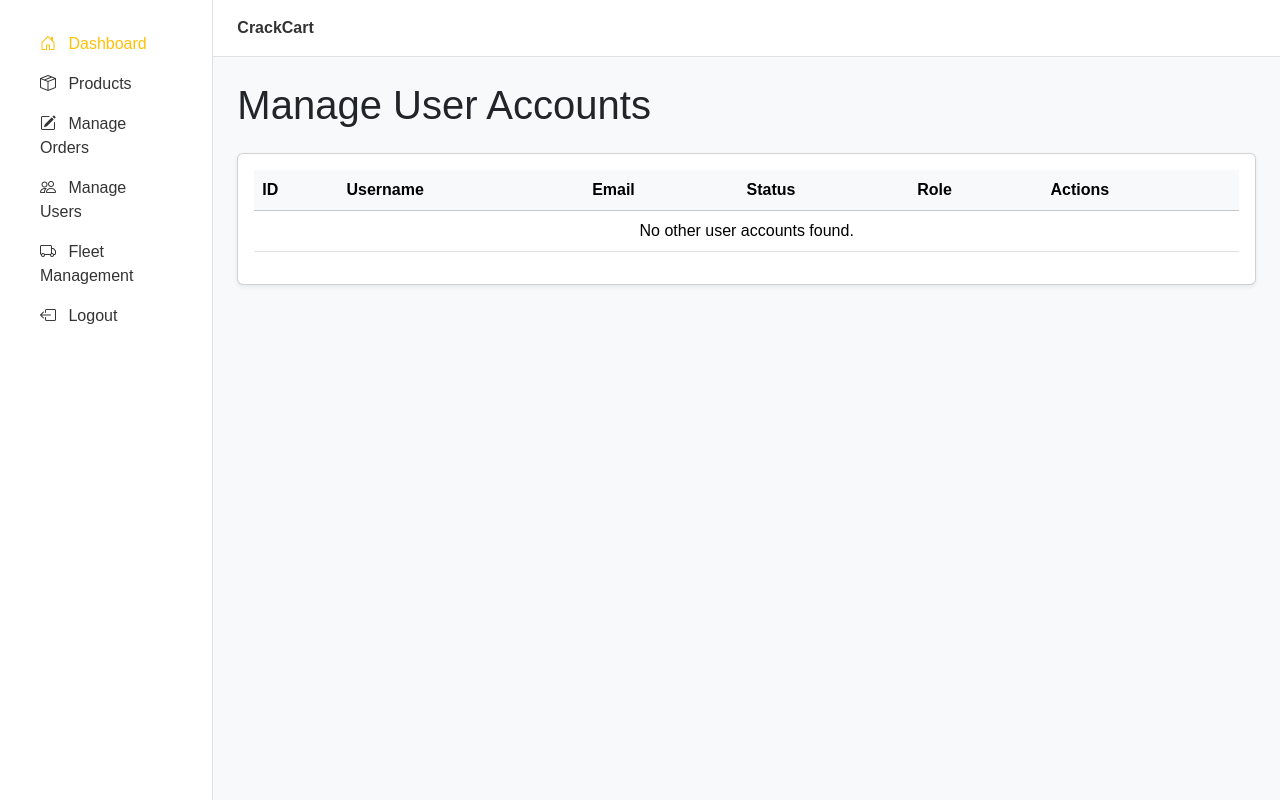
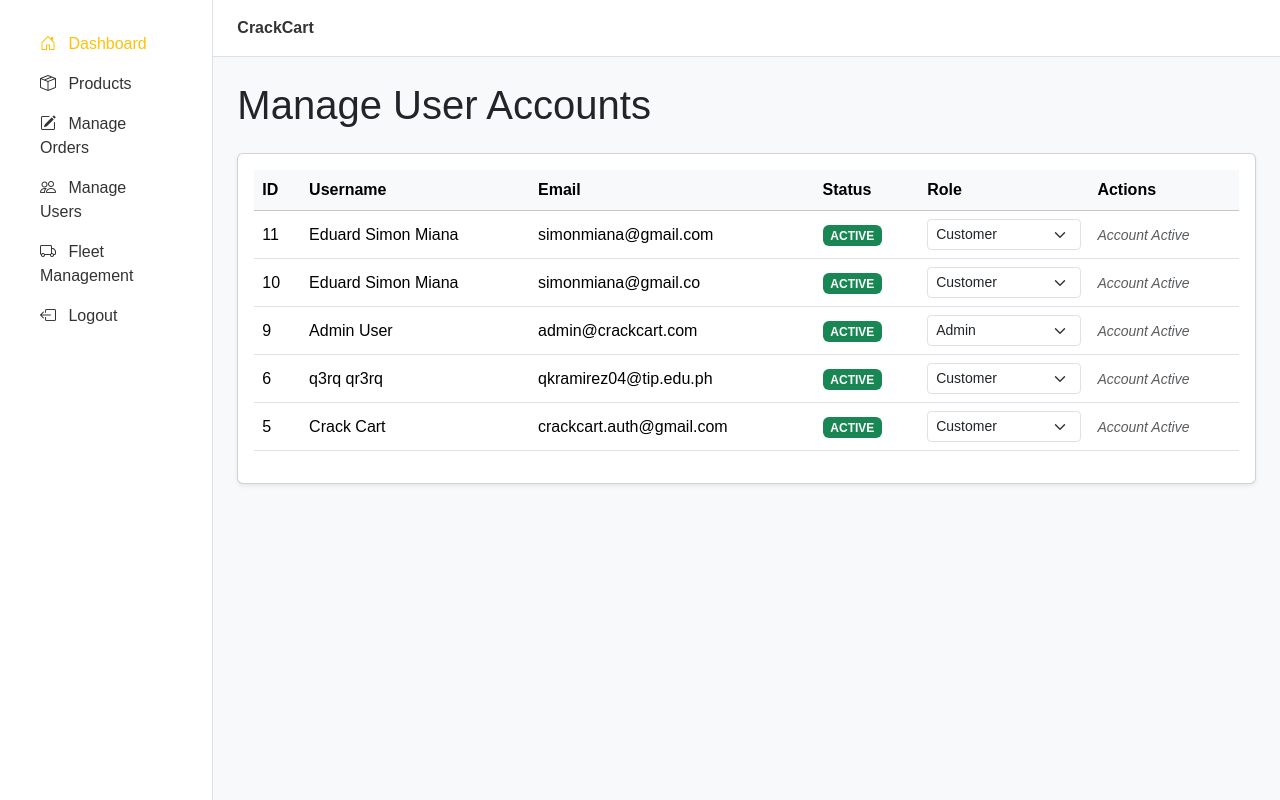
Before and after one commit to ToastedSiopao/SIA-CrackCart, a PHP site: page /admin/manage_users.php in a window 1280 px wide. Run offline with PHP 8.4, Linux system fonts and the light colour scheme; a user stored in the database is signed in; data comes from the database, SQL or seed files in the repository; data that the repository does not hold is empty.

Commit message:
Fix database table name inconsistencies

```diff
--- a/admin/manage_users.php
+++ b/admin/manage_users.php
@@ -10,7 +10,7 @@ if (!isset($_SESSION['user_id']) || $_SESSION['role'] !== 'admin') {
 
 // Fetch all users (excluding the current admin to prevent self-modification)
 $current_admin_id = $_SESSION['user_id'];
-$query = "SELECT id, user_name, email, status, role, created_at FROM users WHERE id != ? ORDER BY created_at DESC";
+$query = "SELECT USER_ID, CONCAT(FIRST_NAME, ' ', LAST_NAME) as user_name, EMAIL, ACCOUNT_STATUS, ROLE, CREATED_AT FROM USER WHERE USER_ID != ? ORDER BY CREATED_AT DESC";
 $stmt = $conn->prepare($query);
 $stmt->bind_param("i", $current_admin_id);
 $stmt->execute();
@@ -69,24 +69,24 @@ $conn->close();
                                         <tr><td colspan="6" class="text-center">No other user accounts found.</td></tr>
                                     <?php else: ?>
                                         <?php foreach ($users as $user): ?>
-                                            <tr id="user-row-<?php echo $user['id']; ?>">
-                                                <td><?php echo htmlspecialchars($user['id']); ?></td>
+                                            <tr id="user-row-<?php echo $user['USER_ID']; ?>">
+                                                <td><?php echo htmlspecialchars($user['USER_ID']); ?></td>
                                                 <td><?php echo htmlspecialchars($user['user_name']); ?></td>
-                                                <td><?php echo htmlspecialchars($user['email']); ?></td>
+                                                <td><?php echo htmlspecialchars($user['EMAIL']); ?></td>
                                                 <td>
-                                                    <span class="badge <?php echo $user['status'] === 'LOCKED' ? 'bg-danger' : 'bg-success'; ?>" id="status-badge-<?php echo $user['id']; ?>">
-                                                        <?php echo htmlspecialchars($user['status']); ?>
+                                                    <span class="badge <?php echo $user['ACCOUNT_STATUS'] === 'LOCKED' ? 'bg-danger' : 'bg-success'; ?>" id="status-badge-<?php echo $user['USER_ID']; ?>">
+                                                        <?php echo htmlspecialchars($user['ACCOUNT_STATUS']); ?>
                                                     </span>
                                                 </td>
                                                 <td>
-                                                    <select class="form-select form-select-sm" onchange="updateRole(<?php echo $user['id']; ?>, this.value)" id="role-select-<?php echo $user['id']; ?>">
-                                                        <option value="customer" <?php echo $user['role'] === 'customer' ? 'selected' : ''; ?>>Customer</option>
-                                                        <option value="admin" <?php echo $user['role'] === 'admin' ? 'selected' : ''; ?>>Admin</option>
+                                                    <select class="form-select form-select-sm" onchange="updateRole(<?php echo $user['USER_ID']; ?>, this.value)" id="role-select-<?php echo $user['USER_ID']; ?>">
+                                                        <option value="customer" <?php echo $user['ROLE'] === 'customer' ? 'selected' : ''; ?>>Customer</option>
+                                                        <option value="admin" <?php echo $user['ROLE'] === 'admin' ? 'selected' : ''; ?>>Admin</option>
                                                     </select>
                                                 </td>
                                                 <td>
-                                                    <?php if ($user['status'] === 'LOCKED'): ?>
-                                                        <button class="btn btn-sm btn-outline-success" id="unlock-btn-<?php echo $user['id']; ?>" onclick="unlockUser(<?php echo $user['id']; ?>)">
+                                                    <?php if ($user['ACCOUNT_STATUS'] === 'LOCKED'): ?>
+                                                        <button class="btn btn-sm btn-outline-success" id="unlock-btn-<?php echo $user['USER_ID']; ?>" onclick="unlockUser(<?php echo $user['USER_ID']; ?>)">
                                                             <i class="bi bi-unlock"></i> Unlock
                                                         </button>
                                                     <?php else: ?>
--- a/api/get_vehicle_types.php
+++ b/api/get_vehicle_types.php
@@ -10,8 +10,8 @@ try {
                 type,
                 MIN(capacity_trays) as min_capacity,
                 MAX(capacity_trays) as max_capacity
-              FROM vehicles
-              WHERE status = 'standby'
+              FROM Vehicle
+              WHERE status = 'available'
               GROUP BY type
               ORDER BY MIN(capacity_trays)";
 
```
Also changed, not shown: admin/manage_orders.php (+7 -7 lines).
